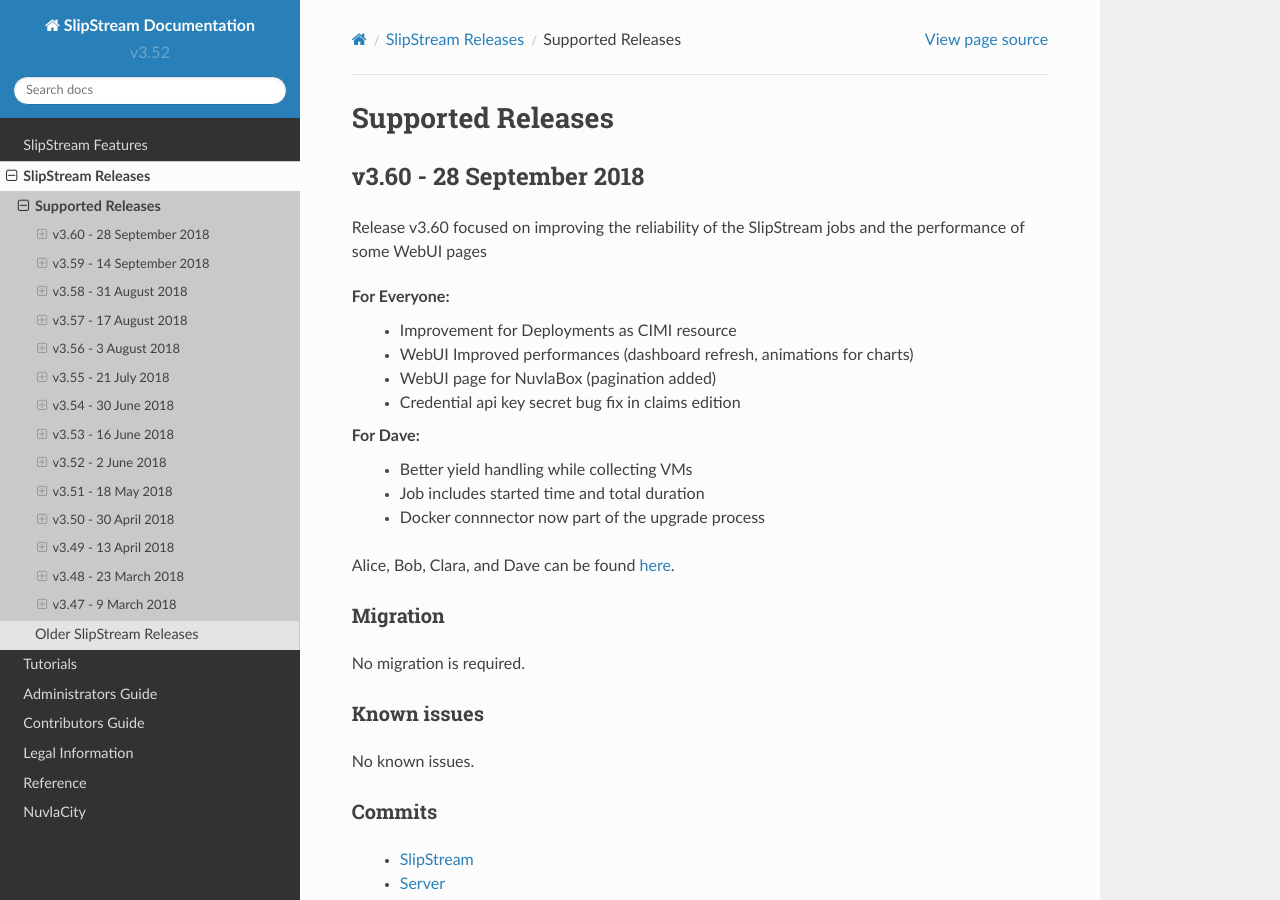
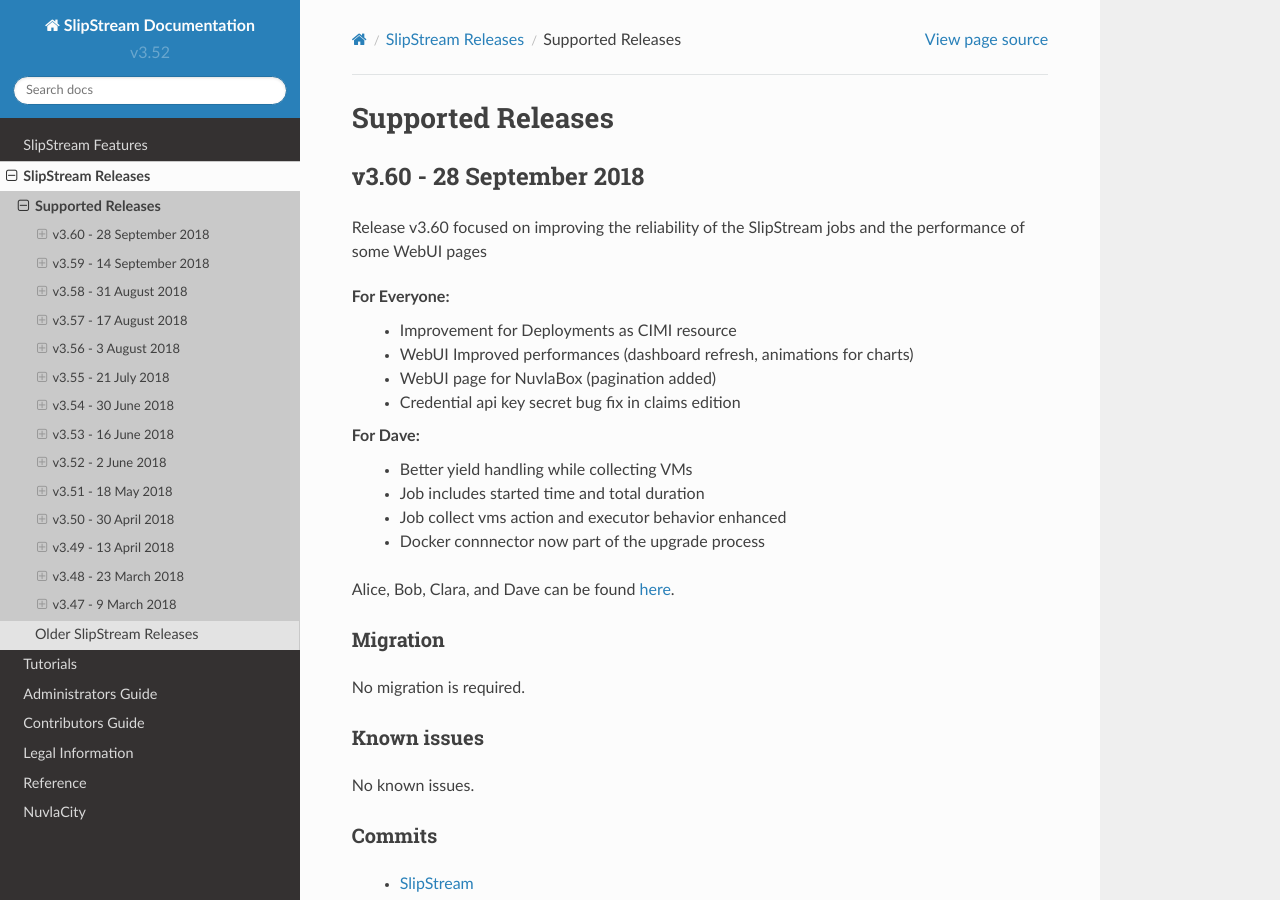
Before and after one commit to slipstream/SlipStreamDocumentation, a Sphinx documentation site: the page built from docs/release_notes/supported-releases.rst, in a window 1280 px wide and 900 px high. Built offline with Sphinx 7.4.7 and the Read the Docs theme 2.0.0, drawn with Linux system fonts in a browser that asks for light colours.

Commit message:
Update supported-releases.rst

```diff
--- a/docs/release_notes/supported-releases.rst
+++ b/docs/release_notes/supported-releases.rst
@@ -17,6 +17,7 @@
 For Dave:
  - Better yield handling while collecting VMs
  - Job includes started time and total duration
+ - Job collect vms action and executor behavior enhanced
  - Docker connnector now part of the upgrade process
 
 Alice, Bob, Clara, and Dave can be found
```
